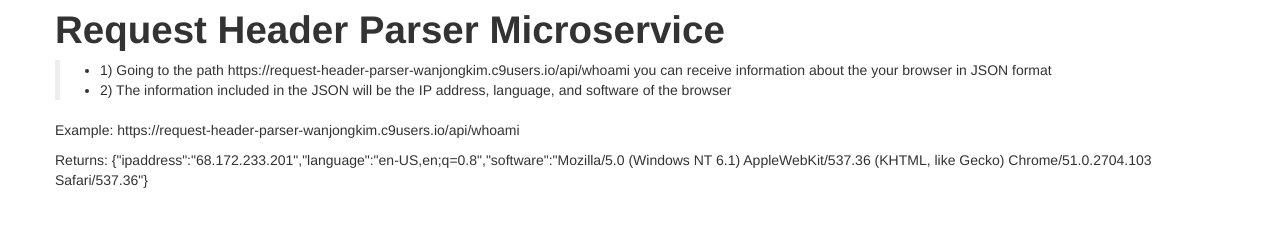
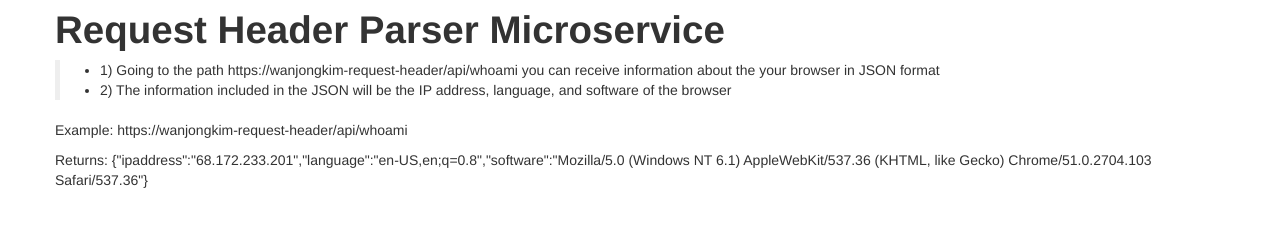
Before and after one commit to wanjongkim/Request-Header-Parser, a website: page client/index.html in a window 1280 px wide. Drawn offline with nearby package versions, Linux system fonts and the light colour scheme.

Commit message:
Changed Address Examples

```diff
--- a/client/index.html
+++ b/client/index.html
@@ -13,11 +13,11 @@
       </div>
       <blockquote>
         <ul>
-          <li>1) Going to the path https://request-header-parser-wanjongkim.c9users.io/api/whoami you can receive information about the your browser in JSON format</li>
+          <li>1) Going to the path https://wanjongkim-request-header/api/whoami you can receive information about the your browser in JSON format</li>
           <li>2) The information included in the JSON will be the IP address, language, and software of the browser</li>
         </ul>
       </blockquote>
-      <p>Example: https://request-header-parser-wanjongkim.c9users.io/api/whoami</p>
+      <p>Example: https://wanjongkim-request-header/api/whoami</p>
       <p>Returns: {"ipaddress":"68.172.233.201","language":"en-US,en;q=0.8","software":"Mozilla/5.0 (Windows NT 6.1) AppleWebKit/537.36 (KHTML, like Gecko) Chrome/51.0.2704.103 Safari/537.36"}</p>
     </div>
     <script src="/socket.io/socket.io.js"></script>
```
